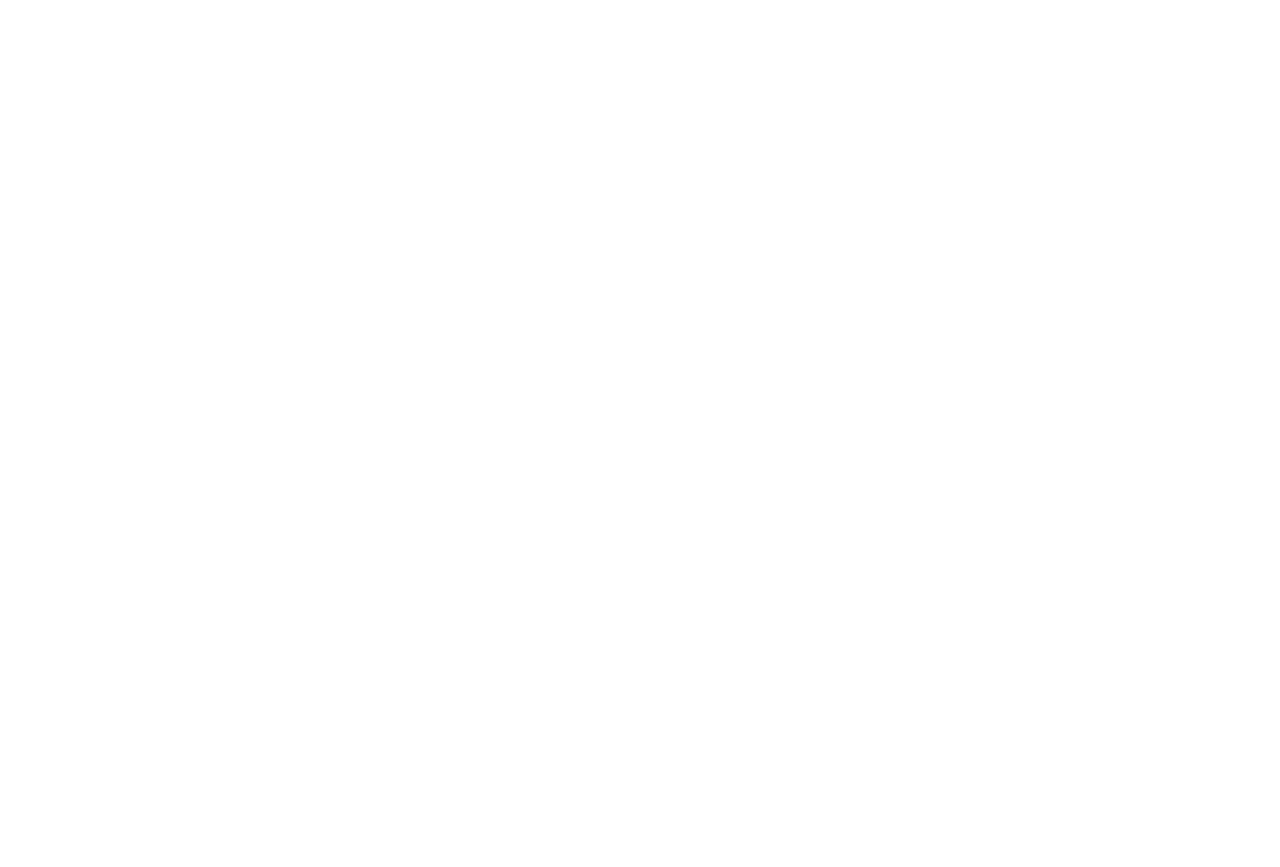
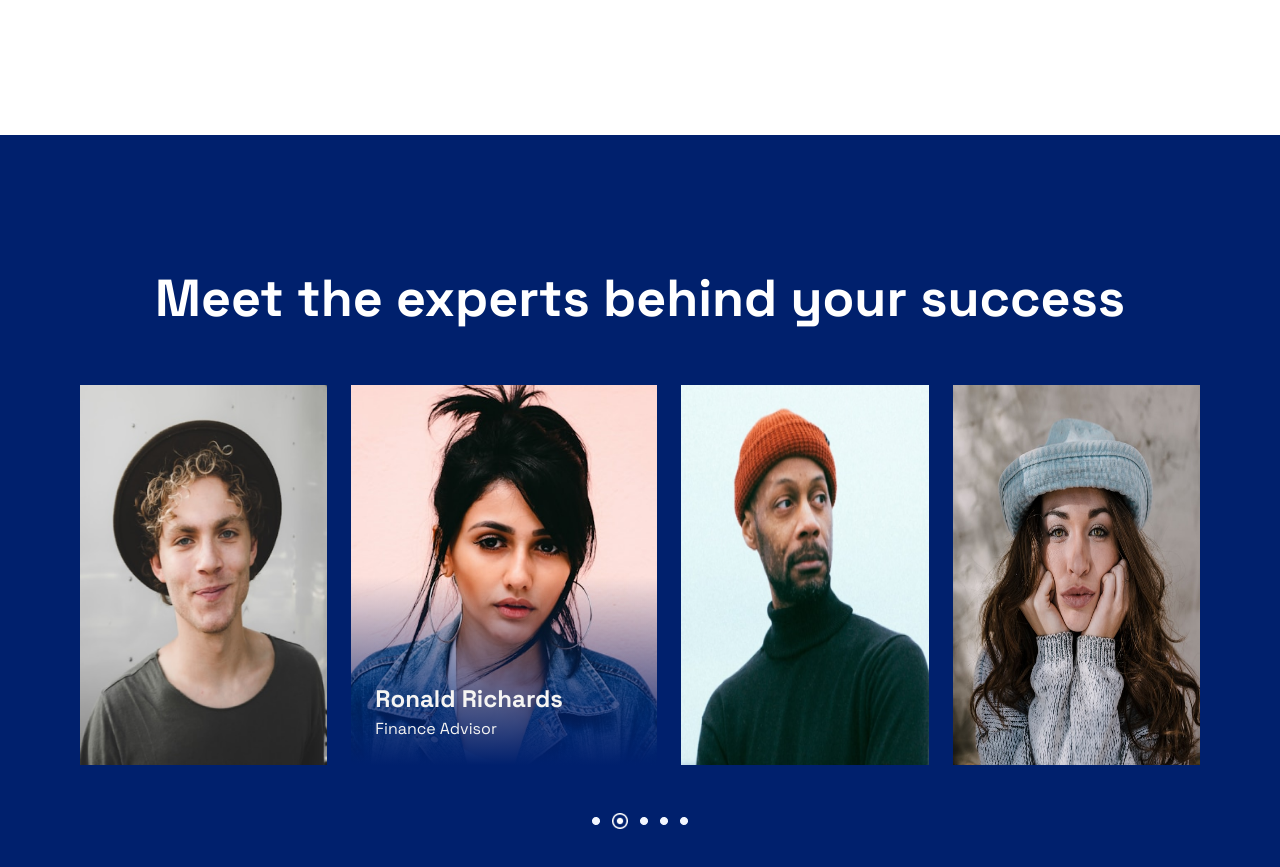
Before and after one commit to HunterMahmud/Softronixs-task, a React (Vite) app: page / in a window 1280 px wide. Shown: the part 2880-3747 px from the top of the page. Before the commit the page ends 3015 px from the top, so only its background shows below. Built offline with nearby package versions, Linux system fonts and the light colour scheme.

Commit message:
update: team section responsive

```diff
--- a/src/components/Team.jsx
+++ b/src/components/Team.jsx
@@ -2,17 +2,17 @@
 
 const Team = () => {
     return (
-        <div className='bg-[#00206D] '>
-            <div className='py-[124px] w-[1296px] mx-auto space-y-12'>
+        <div className='bg-[#00206D] px-2 md:px-5 lg:px-16 xl:px-20 2xl:px-32'>
+            <div className='py-[80px] lg:py-[124px] mx-auto space-y-12'>
                 <div className='flex justify-center items-center'>
-                    <h1 className='text-center w-[636px] text-[52px] text-white font-bold'>Meet the experts behind your success</h1>
+                    <h1 className='text-center text-[30px] lg:text-[52px] text-white font-bold'>Meet the experts behind your success</h1>
                 </div>
                 {/* image */}
-                <div className='flex items-center gap-6'>
-                    <div className='w-[306px] h-[380px]  '>
+                <div className='flex items-center justify-between gap-6'>
+                    <div className='w-[306px] h-[380px] hidden lg:block'>
                         <img className='w-[306px] h-[380px]' src="/team1.png" alt="" />
                     </div>
-                    <div className='w-[306px] h-[380px]  '>
+                    <div className='w-[306px] h-[380px] mx-auto lg:mx-0'>
                         <div className="relative w-[306px] h-[380px]">
                             {/* Image */}
                             <img
@@ -33,10 +33,10 @@
 
 
                     </div>
-                    <div className='w-[306px] h-[380px]  '>
+                    <div className='w-[306px] h-[380px]  hidden lg:block'>
                         <img className='w-[306px] h-[380px]' src="/team3.png" alt="" />
                     </div>
-                    <div className='w-[306px] h-[380px]  '>
+                    <div className='w-[306px] h-[380px] hidden xl:block'>
                         <img className='w-[306px] h-[380px]' src="/team4.jpeg" alt="" />
                     </div>
 
--- a/src/pages/Home.jsx
+++ b/src/pages/Home.jsx
@@ -22,8 +22,8 @@
              {/* <AboutUs/> */}
           <WorkPolicy/>
               <Project/>
-          {/*  <Team/>
-            <Testimonials/>
+            <Team/>
+          {/*  <Testimonials/>
             <ConnectWithUs/>
             <Blog/>
             <Footer/> */}
```
